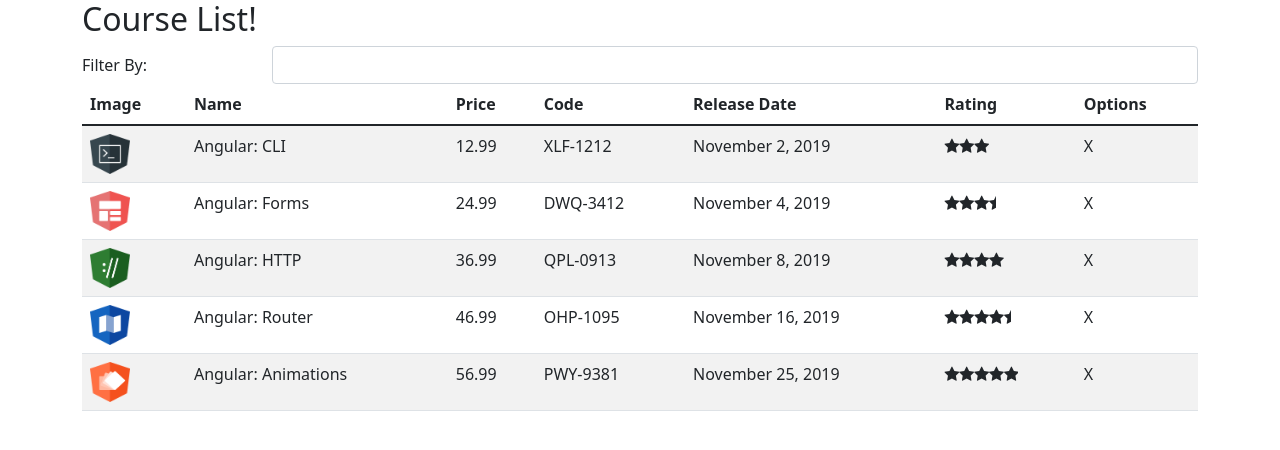
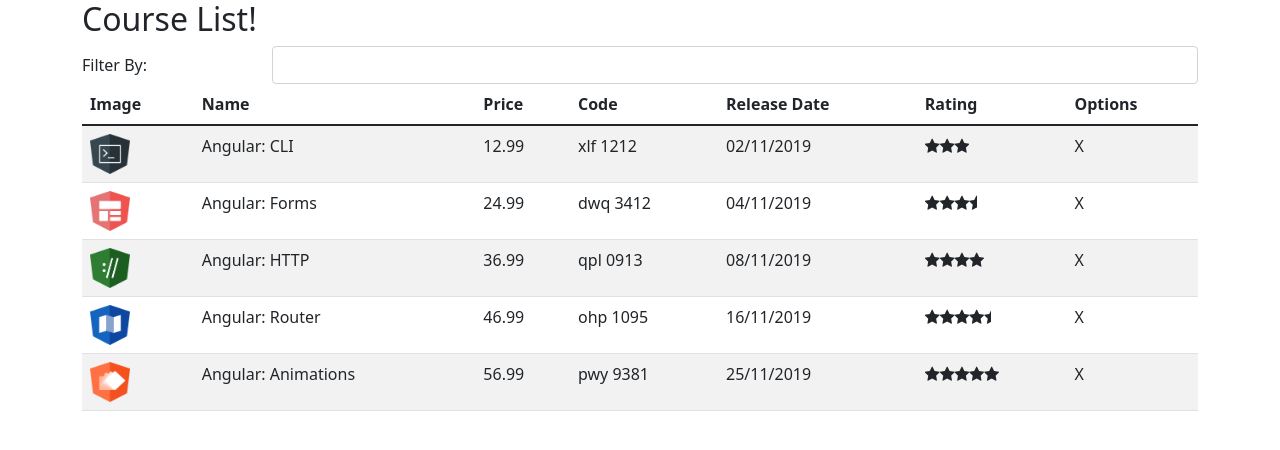
Before and after one commit to clementesc/dio-santander-course-manager, an Angular app: page / in a window 1280 px wide. Shown: the top 450 px of the page. Built offline with nearby package versions, Linux system fonts and the light colour scheme.

Commit message:
Uso de pipe para formatação de algumas colunas e criação de pipe personalzado.

```diff
--- a/src/app/app.module.ts
+++ b/src/app/app.module.ts
@@ -5,12 +5,14 @@
 import { AppComponent } from './app.component';
 import { CourseListComponent } from './courses/course-list.component';
 import { StarComponent } from './star/star.component';
+import { ReplacePipe } from './pipe/replace.pipe';
 
 @NgModule({
   declarations: [
     AppComponent,
     CourseListComponent,
-    StarComponent
+    StarComponent,
+    ReplacePipe
   ],
   imports: [
     BrowserModule,
--- a/src/app/courses/course-list.component.html
+++ b/src/app/courses/course-list.component.html
@@ -27,8 +27,8 @@
             <td><img [src]="course.imageUrl" width="40" height="40"></td>
             <td>{{ course.name }}</td>
             <td>{{ course.price }}</td>
-            <td>{{ course.code }}</td>
-            <td>{{ course.releaseDate }}</td>
+            <td>{{ course.code | lowercase | replace: '-': ' '}}</td>
+            <td>{{ course.releaseDate | date: 'dd/MM/yyyy'}}</td>
             <td>
                 <app-star [rating]="course.rating"></app-star>
             </td>
--- /dev/null
+++ b/src/app/pipe/replace.pipe.ts
@@ -0,0 +1,12 @@
+import { Pipe, PipeTransform } from '@angular/core';
+
+@Pipe({
+    name: 'replace'
+})
+export class ReplacePipe implements PipeTransform {
+
+    transform(value: string, char: string, charToReplace: string) {
+        return value.replace(char, charToReplace);
+    }
+
+}
```
